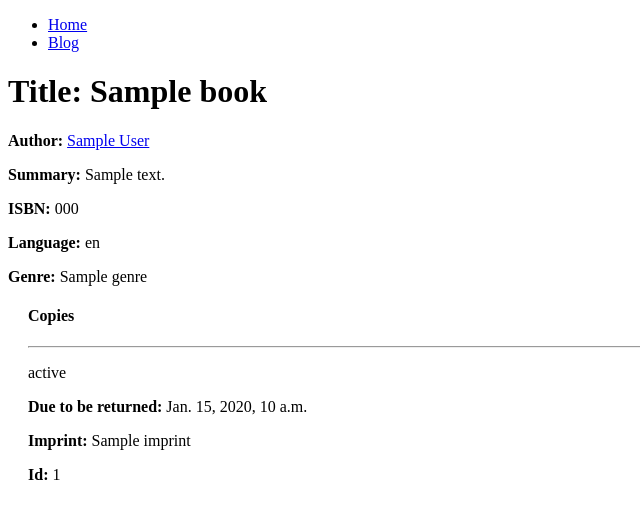
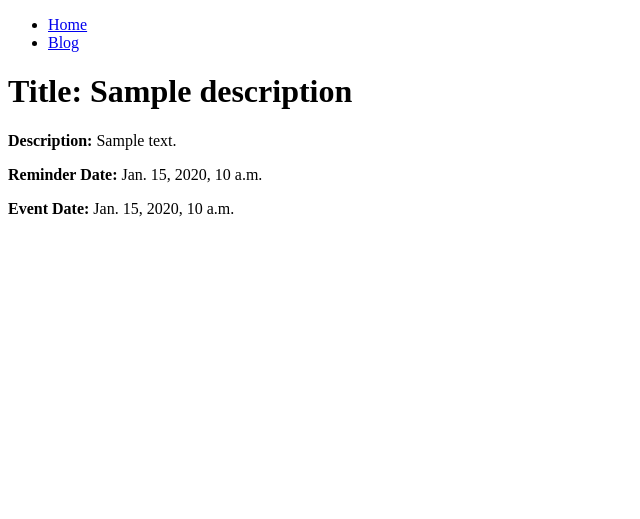
Before and after one commit to Sam25498/Django-Projects, a Django app: template rship/rapport/templates/rapport/detail.html in a window 1280 px wide. Shown: the top 519 px of the page, without its empty margins (0-640 px from the left). Run offline with Django 3.2, Linux system fonts and the light colour scheme; the template is opened without the code that fills it: most values are stand-ins (such as "Sample title", 1, 10 or a date in 2020).

Commit message:
Update detail.html

```diff
--- a/rship/rapport/templates/rapport/detail.html
+++ b/rship/rapport/templates/rapport/detail.html
@@ -1,27 +1,10 @@
 {% extends "base_generic.html" %}
 
 {% block content %}
-  <h1>Title: {{ book.title }}</h1>
+  <h1>Title: {{ description.title }}</h1>
 
-  <p><strong>Author:</strong> <a href="{{ book.author.get_absolute_url }}">{{ book.author }}</a></p>
-  <p><strong>Summary:</strong> {{ book.summary }}</p>
-  <p><strong>ISBN:</strong> {{ book.isbn }}</p>
-  <p><strong>Language:</strong> {{ book.language }}</p>
-  <p><strong>Genre:</strong> {{ book.genre.all|join:", " }}</p>
+  <p><strong>Description:</strong> {{ description.description_text }}</p>
+  <p><strong>Reminder Date:</strong> {{ description.reminder_date }}</p>
+  <p><strong>Event Date:</strong> {{ description.event_date }}</p>
 
-  <div style="margin-left:20px;margin-top:20px">
-    <h4>Copies</h4>
-
-    {% for copy in book.bookinstance_set.all %}
-      <hr>
-      <p class="{% if copy.status == 'a' %}text-success{% elif copy.status == 'm' %}text-danger{% else %}text-warning{% endif %}">
-        {{ copy.get_status_display }}
-      </p>
-      {% if copy.status != 'a' %}
-        <p><strong>Due to be returned:</strong> {{ copy.due_back }}</p>
-      {% endif %}
-      <p><strong>Imprint:</strong> {{ copy.imprint }}</p>
-      <p class="text-muted"><strong>Id:</strong> {{ copy.id }}</p>
-    {% endfor %}
-  </div>
 {% endblock %}
```
